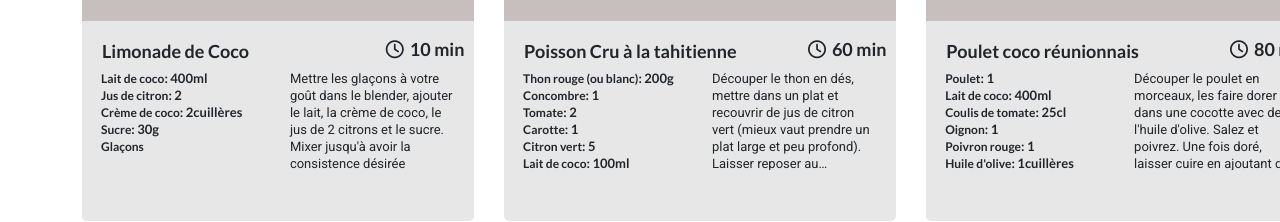
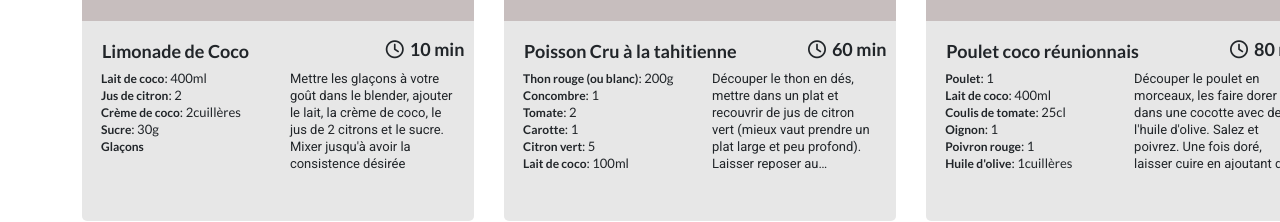
Before and after one commit to Nellylie/les_petits_plats, a website with bundled scripts: page index.html in a window 1280 px wide. Shown: the part 435-657 px from the top of the page. Built offline with nearby package versions, Linux system fonts and the light colour scheme.

Commit message:
fix(style): quantity/unit nobold

```diff
--- a/style/_general.scss
+++ b/style/_general.scss
@@ -329,6 +329,7 @@ input::placeholder{
   width: auto;
   padding: 0;
   margin: 0;
+  font-weight: 400;
 }
 
 .unite {
@@ -336,6 +337,8 @@ input::placeholder{
   width: auto;
   padding: 0;
   margin: 0;
+  font-weight: 400;
+
 }
 
 .entete__temps-preparation {
@@ -360,6 +363,8 @@ input::placeholder{
 .ingredient {
   font-weight: 700;
 }
+
+
 .message{
   position:fixed;
   width:50%;
```
Also changed, not shown: style/style.css, 1 other file.
